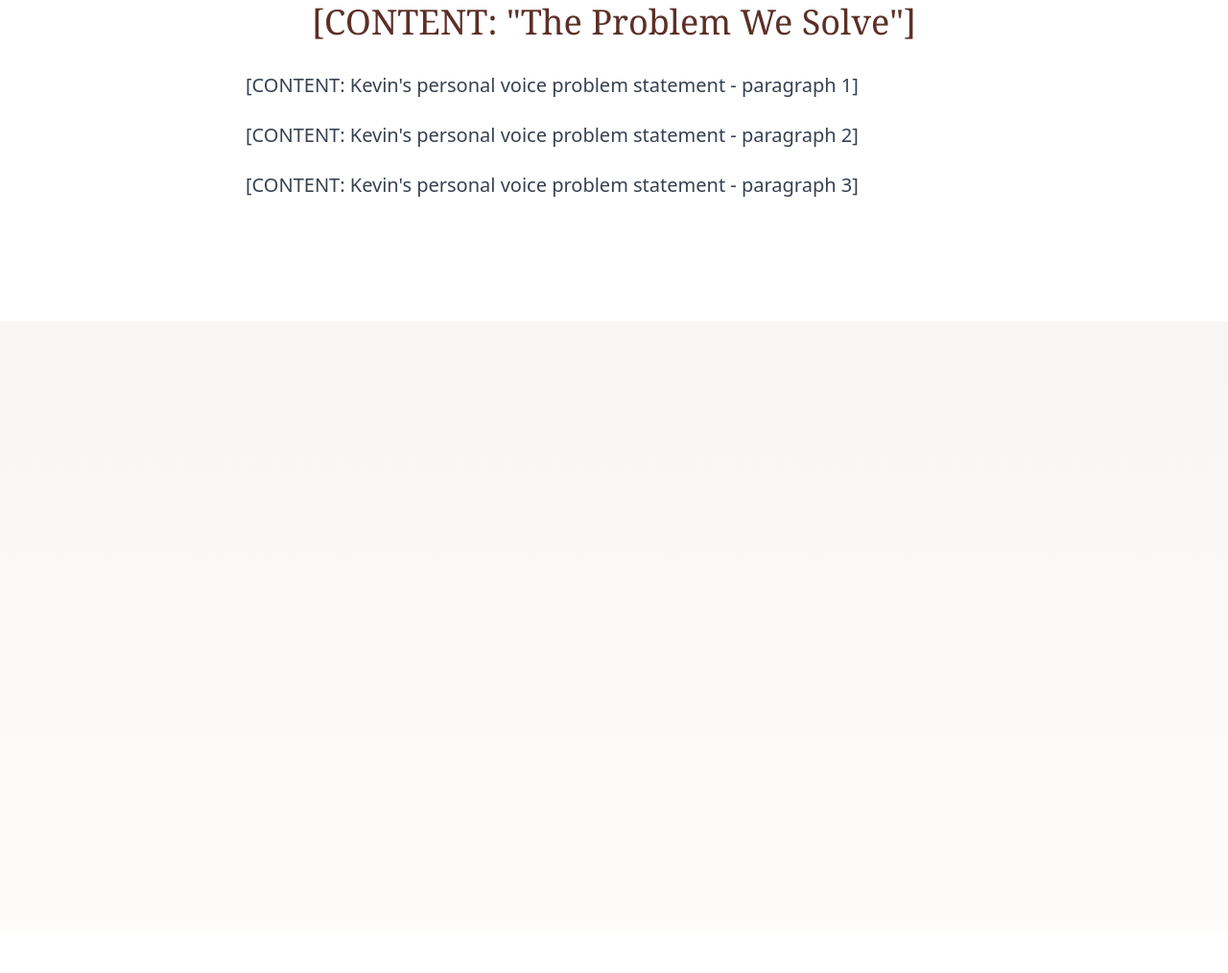
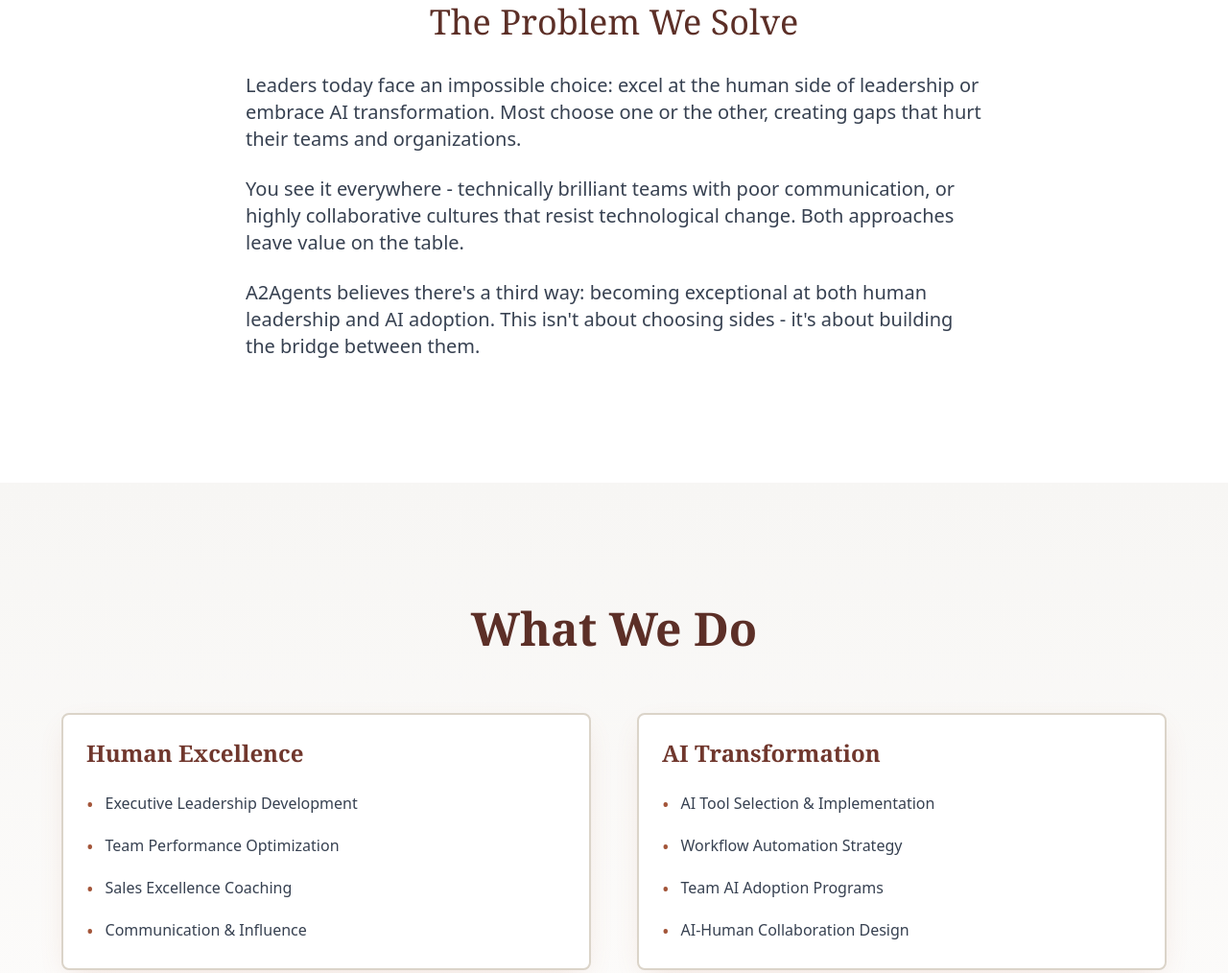
Before and after one commit to a2agents/a2agents.com, a website: page src/index.html in a window 1280 px wide. Shown: the part 925-1939 px from the top of the page at 96% size. Drawn offline with nearby package versions, Linux system fonts and the light colour scheme; files that its build step writes are made by us from their sources.

Commit message:
Fix content visibility issue and add sample content
- Disabled problematic scroll animations causing content to disappear
- Replaced key content placeholders with readable sample text
- Fixed CSS loading and styling issues
- Site now displays properly with warm color palette
- Ready for Phase 2 content replacement

🚀 Phase 1 COMPLETE - Foundation solid and working!

```diff
--- a/src/index.html
+++ b/src/index.html
@@ -19,13 +19,13 @@
   <section class="min-h-screen flex items-center justify-center px-4 bg-gradient-to-br from-warm-50 to-secondary-50">
     <div class="max-w-4xl mx-auto text-center animate-fade-in">
       <h1 class="text-5xl md:text-7xl font-serif font-bold mb-6 text-primary-900">
-        [CONTENT: "a Human Layer for the AI Era"]
+        a Human Layer for the AI Era
       </h1>
       <p class="text-2xl md:text-3xl mb-12 text-secondary-700 font-light">
-        [CONTENT: "Human First // AI-Native"]
+        Human First // AI-Native
       </p>
       <a href="#contact" class="inline-block px-10 py-5 bg-primary-600 text-white rounded-lg hover:bg-primary-700 transition-all duration-200 transform hover:-translate-y-1 shadow-warm hover:shadow-warm-lg font-medium text-lg">
-        [CONTENT: "Let's Talk"]
+        Let's Talk
       </a>
     </div>
   </section>
@@ -35,17 +35,17 @@
     <div class="max-w-3xl mx-auto">
       <div class="max-w-none">
         <h2 class="text-3xl md:text-4xl font-serif text-primary-900 mb-8 text-center">
-          [CONTENT: "The Problem We Solve"]
+          The Problem We Solve
         </h2>
         <div class="space-y-6 text-gray-700 leading-relaxed">
           <p class="text-xl">
-            [CONTENT: Kevin's personal voice problem statement - paragraph 1]
+            Leaders today face an impossible choice: excel at the human side of leadership or embrace AI transformation. Most choose one or the other, creating gaps that hurt their teams and organizations.
           </p>
           <p class="text-xl">
-            [CONTENT: Kevin's personal voice problem statement - paragraph 2]
+            You see it everywhere - technically brilliant teams with poor communication, or highly collaborative cultures that resist technological change. Both approaches leave value on the table.
           </p>
           <p class="text-xl">
-            [CONTENT: Kevin's personal voice problem statement - paragraph 3]
+            A2Agents believes there's a third way: becoming exceptional at both human leadership and AI adoption. This isn't about choosing sides - it's about building the bridge between them.
           </p>
         </div>
       </div>
@@ -56,51 +56,51 @@
   <section class="py-24 md:py-32 px-4 bg-gradient-to-b from-secondary-50 to-warm-50">
     <div class="max-w-6xl mx-auto">
       <h2 class="text-4xl md:text-5xl font-serif font-bold text-center mb-16 text-primary-900">
-        [CONTENT: "What We Do"]
+        What We Do
       </h2>
 
       <!-- Phase 3: This div will contain the interactive Obsidian network -->
       <!-- Phase 1/2: Simple two-column layout -->
       <div id="network-visualization" class="grid md:grid-cols-2 gap-8 lg:gap-12">
         <div class="card shadow-warm transform transition-all duration-300 hover:-translate-y-2 hover:shadow-warm-lg">
-          <h3 class="text-2xl font-serif font-bold mb-6 text-primary-800">[CONTENT: "Human Excellence"]</h3>
+          <h3 class="text-2xl font-serif font-bold mb-6 text-primary-800">Human Excellence</h3>
           <ul class="space-y-4">
             <li class="flex items-start">
               <span class="text-primary-600 mr-3 text-xl">•</span>
-              <span class="text-gray-700">[CONTENT: Executive Leadership Development]</span>
+              <span class="text-gray-700">Executive Leadership Development</span>
             </li>
             <li class="flex items-start">
               <span class="text-primary-600 mr-3 text-xl">•</span>
-              <span class="text-gray-700">[CONTENT: Team Performance Optimization]</span>
+              <span class="text-gray-700">Team Performance Optimization</span>
             </li>
             <li class="flex items-start">
               <span class="text-primary-600 mr-3 text-xl">•</span>
-              <span class="text-gray-700">[CONTENT: Sales Excellence Coaching]</span>
+              <span class="text-gray-700">Sales Excellence Coaching</span>
             </li>
             <li class="flex items-start">
               <span class="text-primary-600 mr-3 text-xl">•</span>
-              <span class="text-gray-700">[CONTENT: Communication & Influence]</span>
+              <span class="text-gray-700">Communication & Influence</span>
             </li>
           </ul>
         </div>
         <div class="card shadow-warm transform transition-all duration-300 hover:-translate-y-2 hover:shadow-warm-lg">
-          <h3 class="text-2xl font-serif font-bold mb-6 text-primary-800">[CONTENT: "AI Transformation"]</h3>
+          <h3 class="text-2xl font-serif font-bold mb-6 text-primary-800">AI Transformation</h3>
           <ul class="space-y-4">
             <li class="flex items-start">
               <span class="text-primary-600 mr-3 text-xl">•</span>
-              <span class="text-gray-700">[CONTENT: AI Tool Selection & Implementation]</span>
+              <span class="text-gray-700">AI Tool Selection & Implementation</span>
             </li>
             <li class="flex items-start">
               <span class="text-primary-600 mr-3 text-xl">•</span>
-              <span class="text-gray-700">[CONTENT: Workflow Automation Strategy]</span>
+              <span class="text-gray-700">Workflow Automation Strategy</span>
             </li>
             <li class="flex items-start">
               <span class="text-primary-600 mr-3 text-xl">•</span>
-              <span class="text-gray-700">[CONTENT: Team AI Adoption Programs]</span>
+              <span class="text-gray-700">Team AI Adoption Programs</span>
             </li>
             <li class="flex items-start">
               <span class="text-primary-600 mr-3 text-xl">•</span>
-              <span class="text-gray-700">[CONTENT: AI-Human Collaboration Design]</span>
+              <span class="text-gray-700">AI-Human Collaboration Design</span>
             </li>
           </ul>
         </div>
--- a/src/js/main.js
+++ b/src/js/main.js
@@ -6,7 +6,8 @@
   initContactForm();
   initSmoothScroll();
   initDetailsAnimations();
-  initScrollAnimations();
+  // Temporarily disable scroll animations causing content to disappear
+  // initScrollAnimations();
 });
 
 // Contact form handling
```
